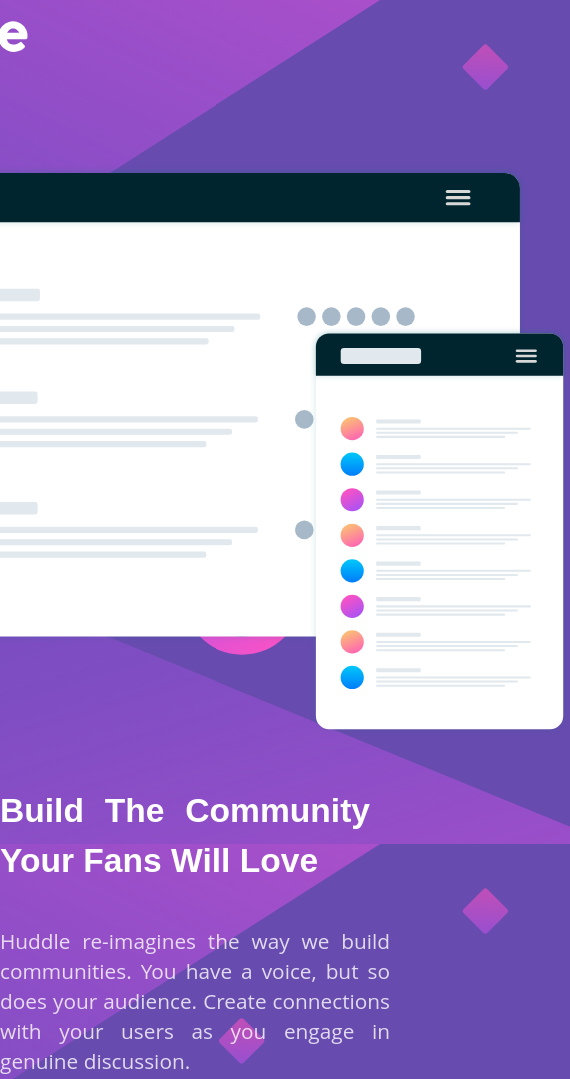
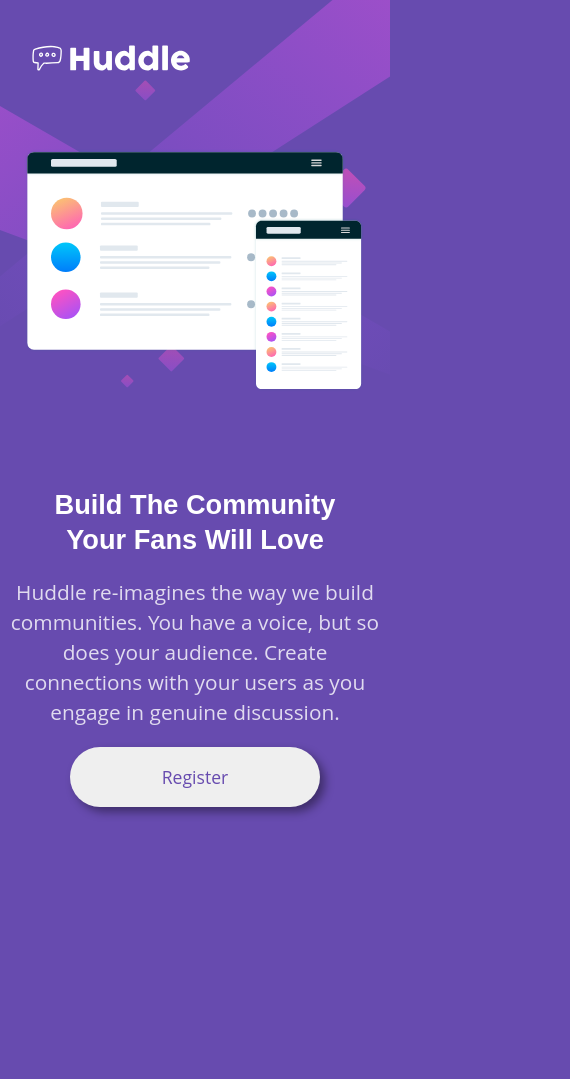
Before and after one commit to ronismicael/huddle, a plain HTML site: page index.html in a window 390 px wide. Shown: the top 1079 px of the page, 570 px wide, since content can reach past the window. After the commit the page ends 869 px from the top, so only its background shows below. Drawn offline with Linux system fonts and the light colour scheme.

Commit message:
Atualições de media query

```diff
--- /dev/null
+++ b/estilo/media-query.css
@@ -0,0 +1,52 @@
+@charset "UTF-8";
+
+@media screen and (min-width:360px) and (max-width:915px) {
+
+
+    body {
+        background-image: url(../images/bg-mobile.svg);
+        background-position: top left;
+        background-repeat: no-repeat;
+        background-size: contain;
+        background-attachment: scroll;
+
+    }
+
+
+    .container {
+        padding-top: 25px;
+    }
+
+    #central-img {
+        margin-left: 1.5em;
+        padding-bottom: 20px;
+        width: 100%;
+    }
+
+    #logo {
+        margin-bottom: 70px;
+        margin-left: 1.5em;
+        width: 50%;
+    }
+
+    h1 {
+        margin: auto;
+        line-height: 35px;
+        text-align: center;
+        width: 85vw;
+        font-size: 1.7em;
+        margin-bottom: 20px;
+    }
+
+
+    #text {
+        width: 96vw;
+        text-align: center;
+    }
+
+    button {
+        width: 250px;
+        height: 60px;
+        margin: auto;
+    }
+}
--- a/style.css
+++ b/estilo/style.css
@@ -9,7 +9,7 @@
 
 body {
     background-color: hsl(257, 40%, 49%);
-    background-image: url(./images/bg-desktop.svg);
+    background-image: url(../images/bg-desktop.svg);
     background-position: top center;
     background-size: cover;
     background-repeat: no-repeat;
@@ -20,7 +20,7 @@ body {
     width: 100vw;
     height: 100vh;
     display: flex;
-    flex-direction: row;
+    flex-direction:row;
     align-items: center;
     justify-content: center;
     flex-wrap: wrap;
--- a/index.html
+++ b/index.html
@@ -1,14 +1,14 @@
 <!DOCTYPE html>
 <html lang="en">
+
 <head>
   <meta charset="UTF-8">
-  <meta name="viewport" content="width=device-width, initial-scale=1.0"> <!-- displays site properly based on user's device -->
-  <link rel="stylesheet" href="style.css">
-
-  <link rel="icon" type="image/png" sizes="32x32" href="./images/favicon-32x32.png">
-
+  <meta name="viewport" content="width=device-width, initial-scale=1.0">
+  <link rel="stylesheet" href="./estilo/style.css">
+  <link rel="stylesheet" href="estilo/media-query.css">
   <title>Frontend Mentor | Huddle landing page with single introductory section</title>
 </head>
+
 <body>
 
   <main>
@@ -16,7 +16,10 @@
     <div class="container">
       <div id="imagens">
         <img id="logo" src="./images/logo.svg" alt="logo">
+
+
         <img id="central-img" src="./images/illustration-mockups.svg" alt="" width="800px">
+
       </div>
       <div id="text">
         <h1>Build The Community Your Fans Will Love</h1>
@@ -35,4 +38,5 @@
 
   </main>
 </body>
+
 </html>
```
Also changed, not shown: exemplo/active-states.jpg (deleted), exemplo/mobile-design.jpg (deleted), images/illustration-mobile.png (added), images/logo-facebook.jpg (added), images/logo-instagram.jpg (added), images/logo-mobile.png (added), images/logo-twitter.jpg (added). Lines whose indentation alone changed are shown as unchanged.
